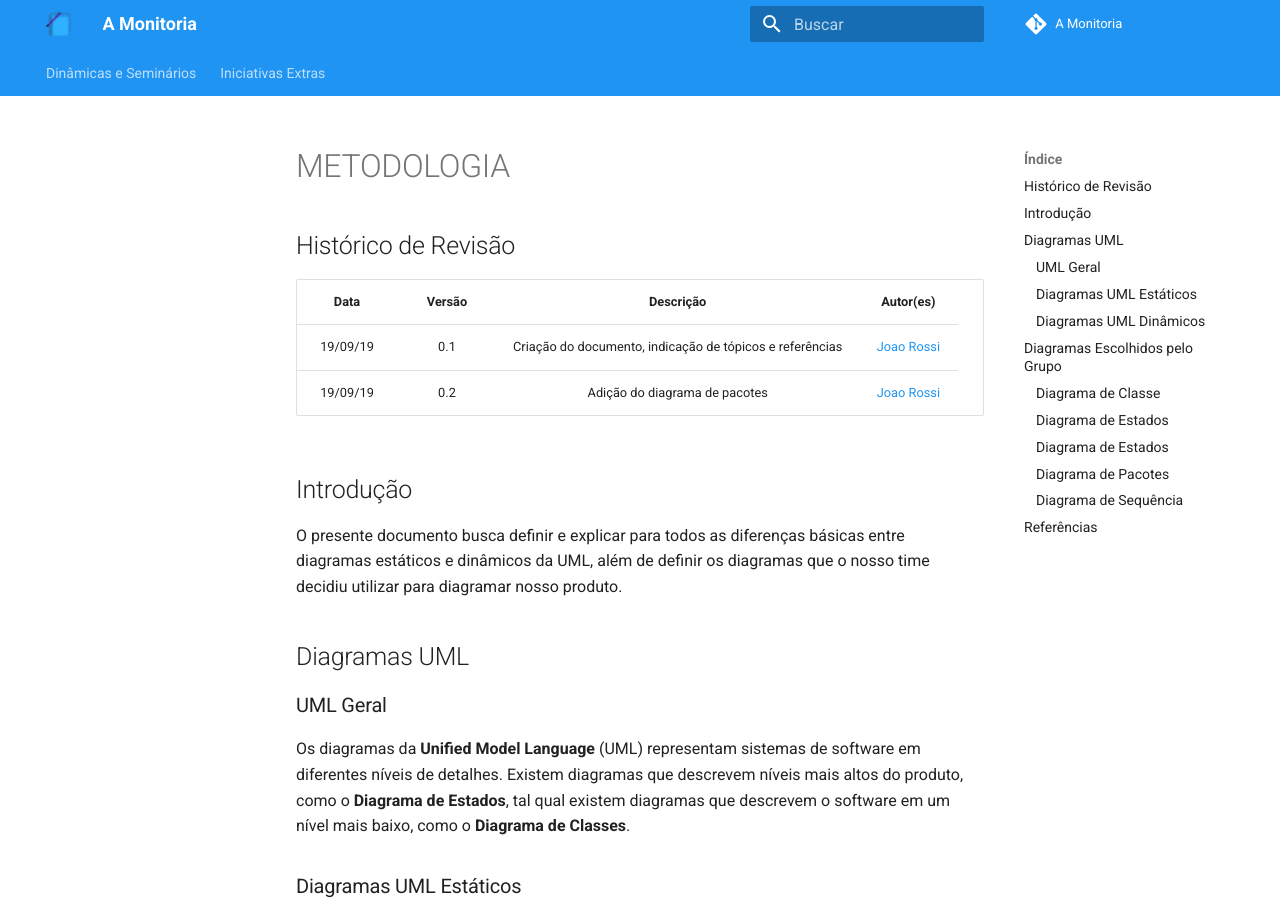
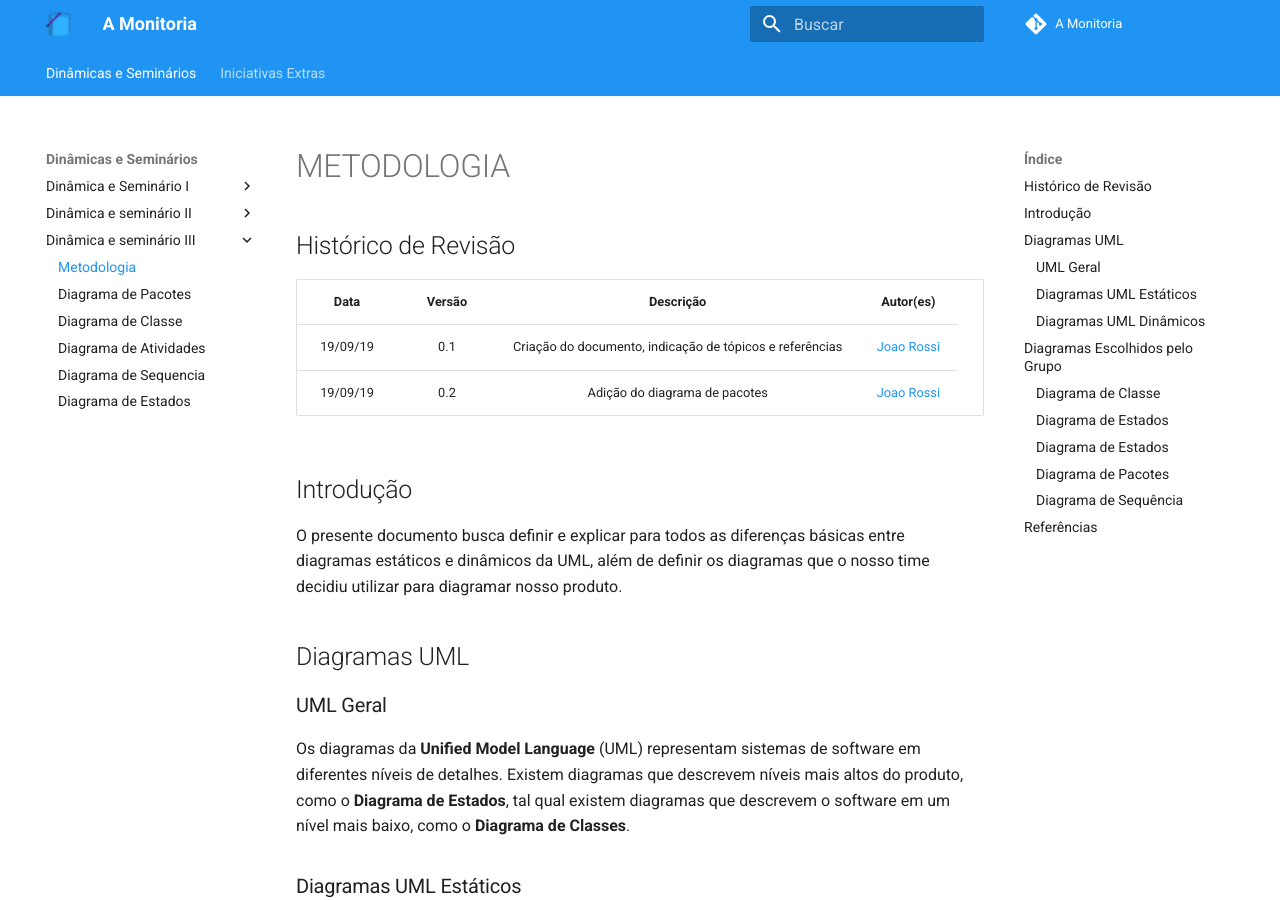
Before and after one commit to 2019-2-arquitetura-desenho/wiki, an MkDocs documentation site: the page built from docs/dinamica_seminario_III/metodologia.md, in a window 1280 px wide and 900 px high. Built offline with MkDocs 1.6.1 and Material for MkDocs 9.7.7, drawn with Linux system fonts in a browser that asks for light colours; comment, search, counter and statistics services are not loaded; old or Windows-style settings are respelled for this version of MkDocs; some of the changed lines change nothing that is shown.

```diff
--- a/mkdocs.yml
+++ b/mkdocs.yml
@@ -51,7 +51,7 @@
       - Plano de Gerenciamento de Riscos: dinamica_seminario_II/controle_riscos.md
       - Identidade Visual: dinamica_seminario_II/identidade_visual.md
     - Dinâmica e seminário III:
-      - Metodologia: dinamica_seminario_III/metodologia.mds
+      - Metodologia: dinamica_seminario_III/metodologia.md
       - Diagrama de Pacotes: dinamica_seminario_III/diagrama_pacotes.md
       - Diagrama de Classe: dinamica_seminario_III/diagrama_classes.md
       - Diagrama de Atividades : dinamica_seminario_III/diagrama_de_atividades.md
```
